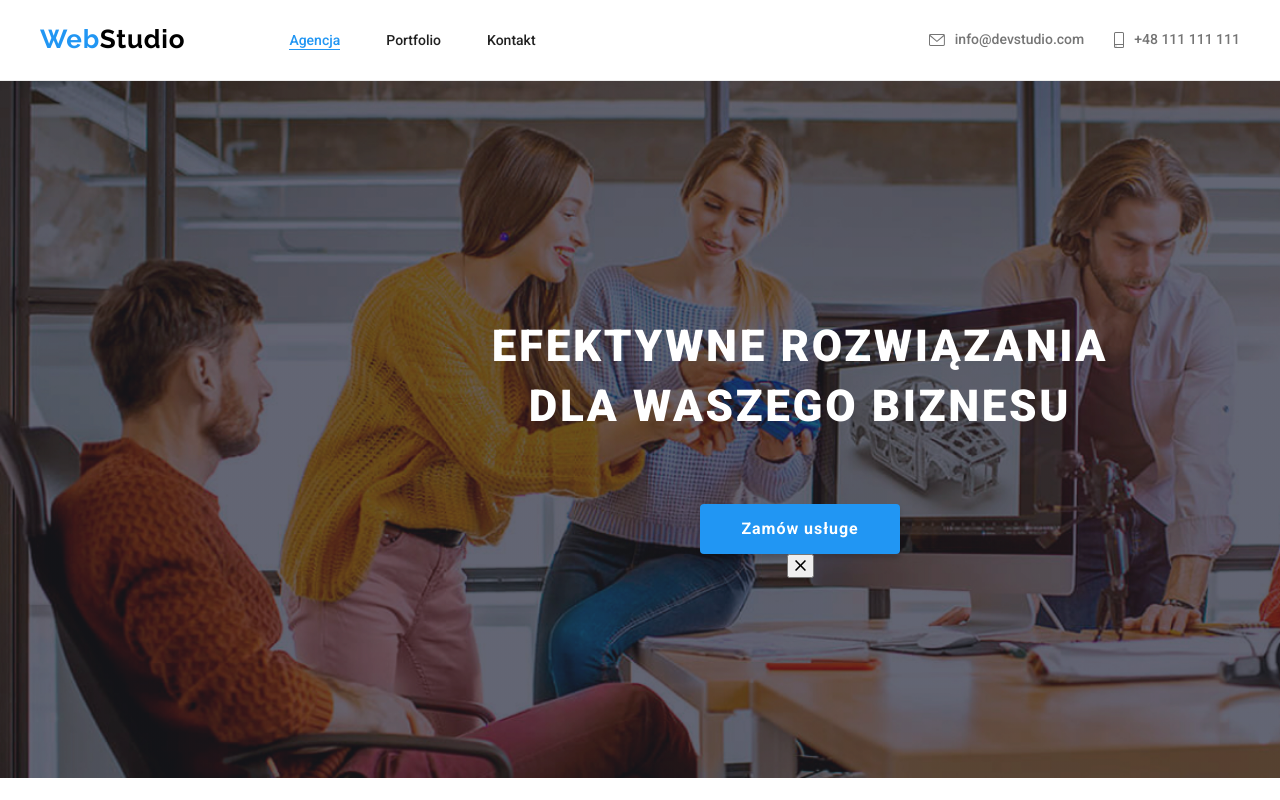
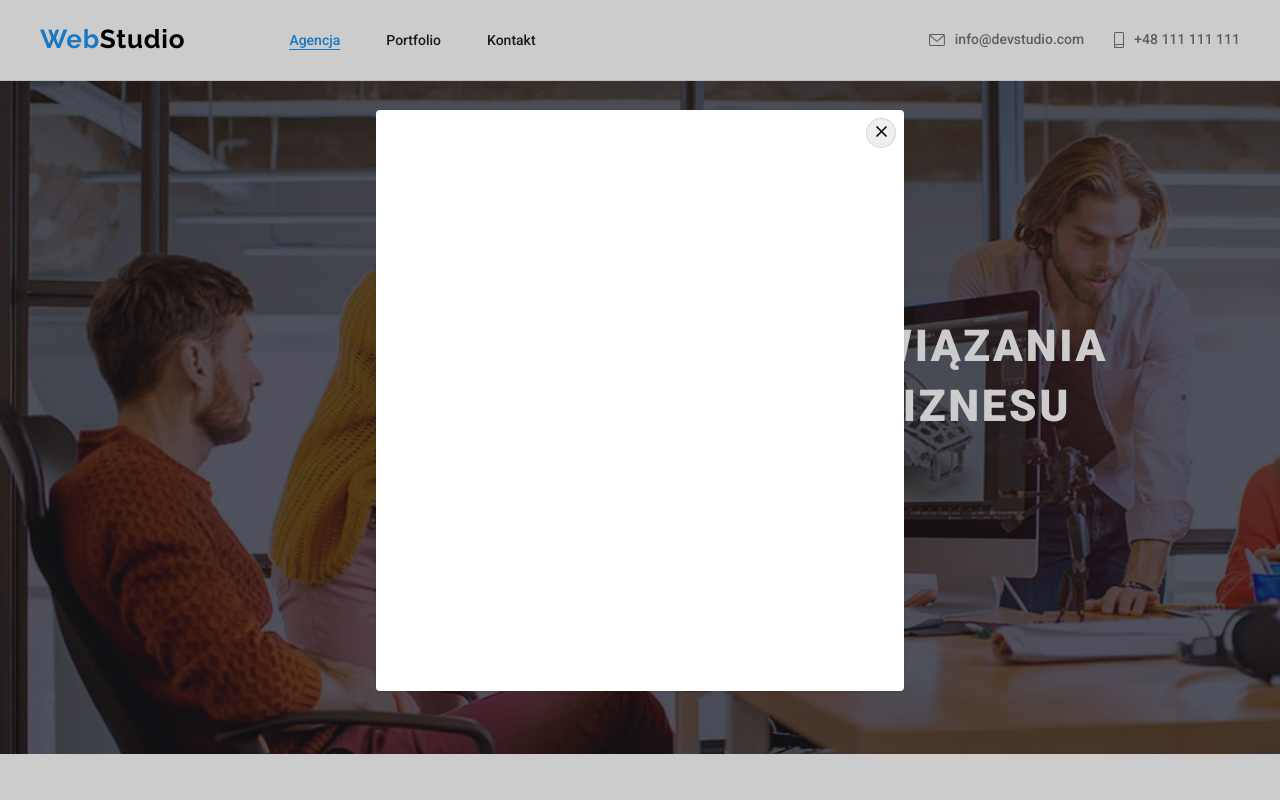
Before and after one commit to hannakaczynska/goit-markup-hw-05, a plain HTML site: page index.html in a window 1280 px wide. Both pictures are taken after a click on the button "Zamów usługe". Shown: the top 800 px of the page. Drawn offline with nearby package versions, Linux system fonts and the light colour scheme.

Commit message:
css styles update

```diff
--- a/css/styles.css
+++ b/css/styles.css
@@ -169,6 +169,46 @@ ul {
   letter-spacing: 0.06em;
   cursor: pointer;
   margin-top: 30px;
+}
+
+.backdrop {
+  position: fixed;
+  display: flex;
+  top: 0;
+  left: 0;
+  width: 100vw;
+  height: 100vh;
+  background-color: rgba(0, 0, 0, 0.2);
+  transition: transform 250ms;
+  z-index: 3;
+}
+
+.is-hidden {
+  visibility: hidden;
+  transform: scale(2);
+}
+
+.modal {
+  position: relative;
+  width: 528px;
+  height: 581px;
+  background-color: var(--third-brand-color);
+  border-radius: 4px;
+  box-shadow: 0px 2px 1px 0px rgba(0, 0, 0, 0.2);
+  box-shadow: 0px 1px 1px 0px rgba(0, 0, 0, 0.14);
+  box-shadow: 0px 1px 3px 0px rgba(0, 0, 0, 0.12);
+  margin: auto;
+}
+
+.modal_button {
+  position: absolute;
+  width: 30px;
+  height: 30px;
+  border-radius: 50%;
+  cursor: pointer;
+  border: 1px solid rgba(0, 0, 0, 0.1);
+  top: 8px;
+  right: 8px;
 }
 
 /* html 2nd section */
```
